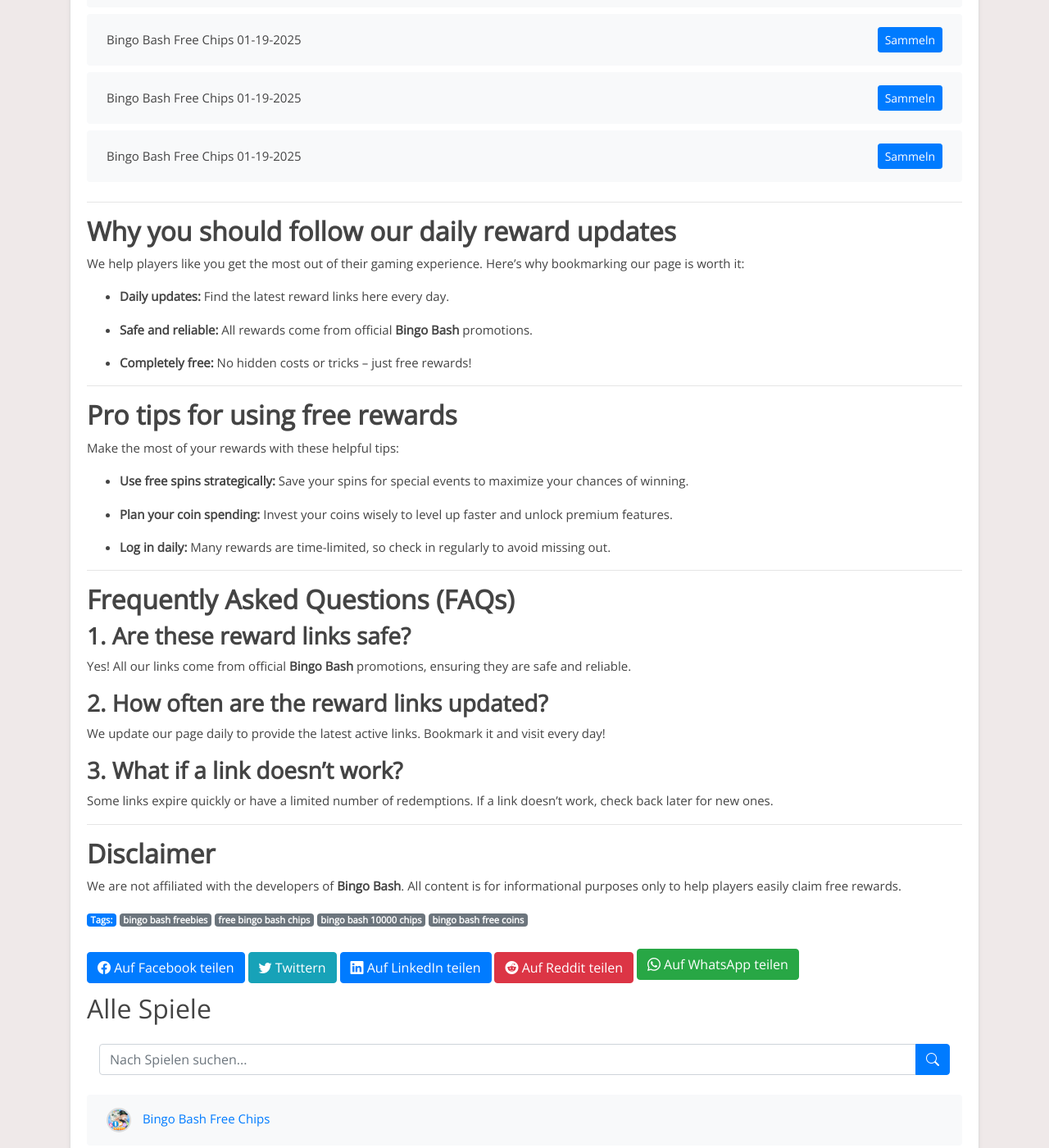
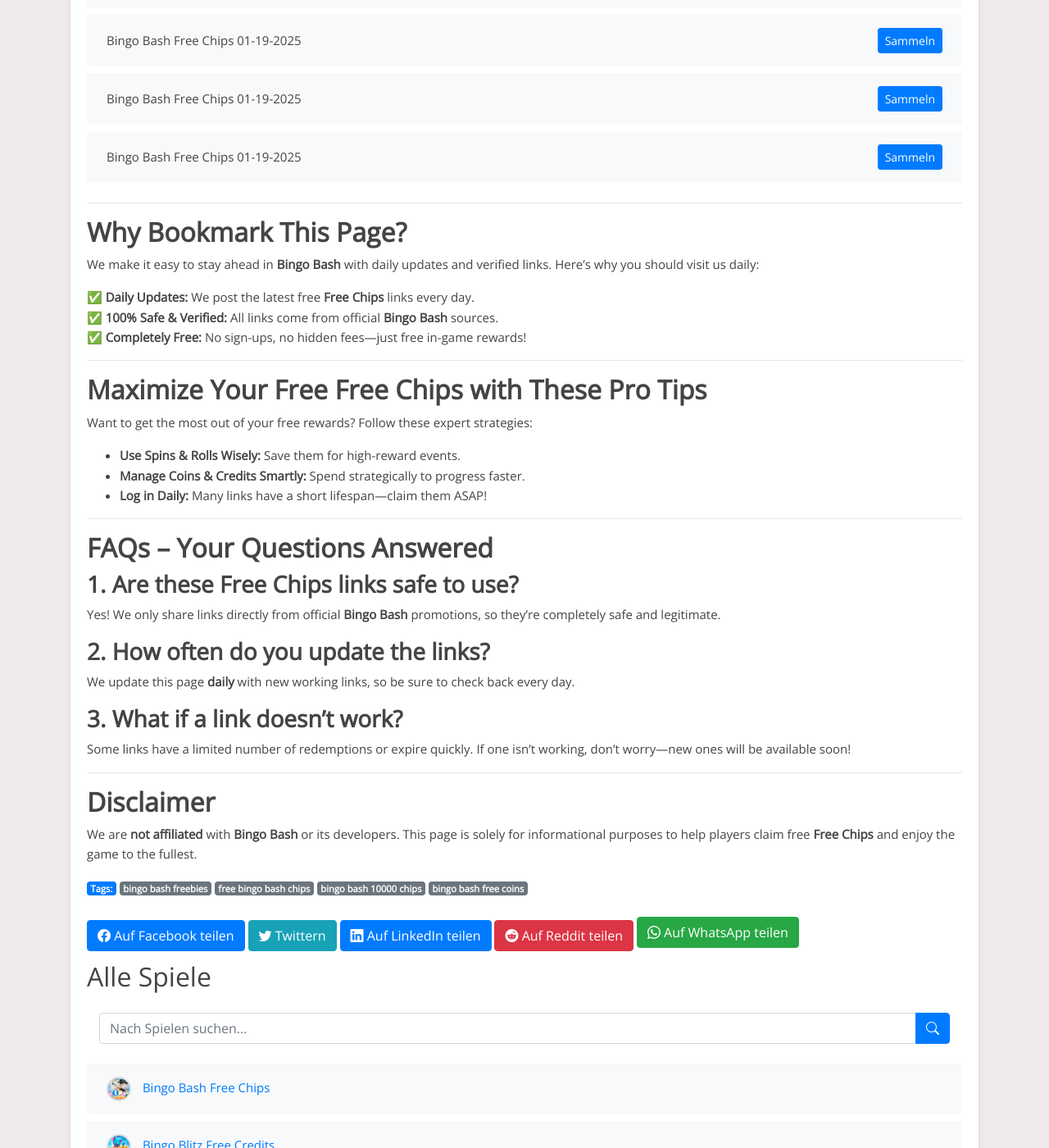
Before and after one commit to Prollad99/bs-de, a Jekyll site: the page built from _posts/2025-01-19-bingo-bash.md, in a window 1280 px wide and 1400 px high, scrolled down 7772 px. Shown: the whole window at 82% size. Built offline with Jekyll 4.4.1, drawn with Linux system fonts in a browser that asks for light colours; some of the changed text lies outside the part shown.

Commit message:
Update bingo-bash reward links, content, and last modified date

```diff
--- a/_includes/bingo-bash_footer.html
+++ b/_includes/bingo-bash_footer.html
@@ -1,55 +1,38 @@
 ---
 
+## **Why Bookmark This Page?**
 
-## **Why you should follow our daily reward updates**
+We make it easy to stay ahead in **Bingo Bash** with daily updates and verified links. Here’s why you should visit us daily:
 
-We help players like you get the most out of their gaming experience. Here’s why bookmarking our page is worth it:
-
-- **Daily updates:** Find the latest reward links here every day.
-
-- **Safe and reliable:** All rewards come from official **Bingo Bash** promotions.
-
-- **Completely free:** No hidden costs or tricks – just free rewards!
-
+✅ **Daily Updates:** We post the latest free **Free Chips** links every day.
+✅ **100% Safe & Verified:** All links come from official **Bingo Bash** sources.
+✅ **Completely Free:** No sign-ups, no hidden fees—just free in-game rewards!
 
 ---
 
+## **Maximize Your Free Free Chips with These Pro Tips**
 
-## **Pro tips for using free rewards**
+Want to get the most out of your free rewards? Follow these expert strategies:
 
-Make the most of your rewards with these helpful tips:
-
-- **Use free spins strategically:** Save your spins for special events to maximize your chances of winning.
-
-- **Plan your coin spending:** Invest your coins wisely to level up faster and unlock premium features.
-
-- **Log in daily:** Many rewards are time-limited, so check in regularly to avoid missing out.
-
+- **Use Spins & Rolls Wisely:** Save them for high-reward events.
+- **Manage Coins & Credits Smartly:** Spend strategically to progress faster.
+- **Log in Daily:** Many links have a short lifespan—claim them ASAP!
 
 ---
 
+## **FAQs – Your Questions Answered**
 
-## **Frequently Asked Questions (FAQs)**
+### **1. Are these Free Chips links safe to use?**
+Yes! We only share links directly from official **Bingo Bash** promotions, so they’re completely safe and legitimate.
 
-
-### **1. Are these reward links safe?**
-
-Yes! All our links come from official **Bingo Bash** promotions, ensuring they are safe and reliable.
-
-
-### **2. How often are the reward links updated?**
-
-We update our page daily to provide the latest active links. Bookmark it and visit every day!
-
+### **2. How often do you update the links?**
+We update this page **daily** with new working links, so be sure to check back every day.
 
 ### **3. What if a link doesn’t work?**
-
-Some links expire quickly or have a limited number of redemptions. If a link doesn’t work, check back later for new ones.
-
+Some links have a limited number of redemptions or expire quickly. If one isn’t working, don’t worry—new ones will be available soon!
 
 ---
 
-
 ## **Disclaimer**
 
-We are not affiliated with the developers of **Bingo Bash**. All content is for informational purposes only to help players easily claim free rewards.
+We are **not affiliated** with **Bingo Bash** or its developers. This page is solely for informational purposes to help players claim free **Free Chips** and enjoy the game to the fullest.
--- a/_includes/bingo-bash_post.html
+++ b/_includes/bingo-bash_post.html
@@ -1,32 +1,27 @@
-Are you a dedicated **Bingo Bash** player? Looking for the easiest way to collect free coins, spins, and other bonuses? You're in the right place! We update this page daily with new reward links so you don’t miss any chance to level up faster and fully enjoy the game.
+Are you a dedicated **Bingo Bash** player? Want to collect **Free Chips** without spending real money? You’re in the right place!
 
-
-## **What are reward links?**
-
-Reward links are official promotions from **Bingo Bash** developers that provide players with free in-game items like spins, coins, and exclusive bonuses. They are a great way to enhance your gameplay without spending money.
-
-
-Every day, we provide the latest and most reliable reward links, so you can redeem your rewards effortlessly and continue your journey without interruptions.
-
+We update this page **every day** with fresh **Free Chips** links so you can boost your gameplay, level up faster, and unlock exciting rewards—all for free.
 
 ---
 
+## **What Are Free Chips Links?**
 
-## **How to redeem your free rewards**
+**Free Chips** links are official rewards from **Bingo Bash** developers, offering free **Free Chips** and other in-game bonuses like spins, rolls, credits, and special gifts.
 
-Redeeming your daily rewards is simple and requires just a few steps:
-
-1. **Choose a reward link from the list below.**
-
-2. **Tap on the link and log into your Bingo Bash account.**
-
-3. **The reward will be instantly credited to your account!**
-
-
-Check back on this page regularly, as links can expire quickly. Don’t miss out!
-
+Instead of searching for them yourself, we do the work for you! We gather and update the latest working links daily, so you can claim your free rewards hassle-free.
 
 ---
 
+## **How to Claim Your Free Free Chips**
 
-## **Today's Bingo Bash reward links**
+Getting your free **Free Chips** is quick and easy:
+
+1. **Choose a link from the list below.**
+2. **Click the link and sign in to your Bingo Bash account.**
+3. **Enjoy your free Free Chips—instantly added to your game!**
+
+> 🔔 **Pro Tip:** These links expire fast, so check back daily to grab yours before they’re gone!
+
+---
+
+## **Today’s Free Free Chips for Bingo Bash**
```
